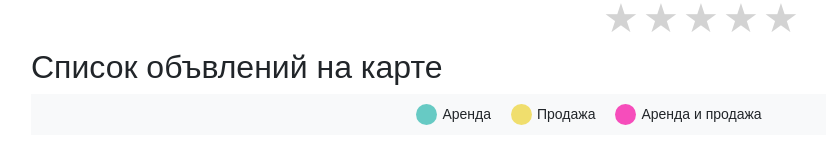
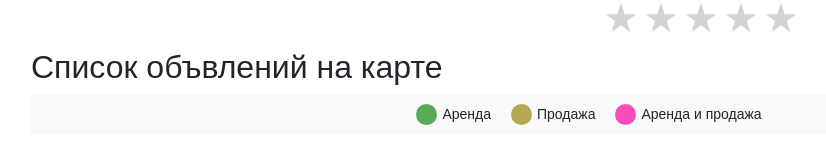
Before and after one commit to SaidenovRamzan/test, a Django app: template esdp-ap-11-team-1/rentbooks/templates/detail_book.html in a window 1280 px wide. Shown: the part 346-491 px from the top of the page, without its empty margins (51-877 px from the left). Run offline with Django 4.2, Linux system fonts and the light colour scheme; the template is opened without the code that fills it: most values are stand-ins (such as "Sample title", 1, 10 or a date in 2020); some libraries are stand-ins or nearby versions.

Commit message:
поменял цвета для обявлений

```diff
--- a/esdp-ap-11-team-1/rentbooks/templates/detail_book.html
+++ b/esdp-ap-11-team-1/rentbooks/templates/detail_book.html
@@ -81,9 +81,9 @@
             </div>
             <div class="col-12">
                 <div class="map-legend-bar">
-                    <span class="legend-item"><span class="color-box" style="background: rgba(42,183,172,0.7);"></span> Аренда</span>
+                    <span class="legend-item"><span class="color-box" style="background: rgba(20, 138, 16, 0.7);"></span> Аренда</span>
                     <span class="legend-item"><span class="color-box"
-                                                    style="background: rgba(236,211,48,0.7);"></span> Продажа</span>
+                                                    style="background: rgba(153, 134, 12, 0.7);"></span> Продажа</span>
                     <span class="legend-item"><span class="color-box" style="background: rgba(245,4,159,0.7);"></span> Аренда и продажа</span>
                 </div>
                 <div id="map" style="width: auto; height: 600px"></div>
@@ -278,7 +278,7 @@
                     // Последний байт (77) определяет прозрачность.
                     // Прозрачность заливки также можно задать используя опцию "fillOpacity".
                     {% if ad.user_shelf.price_for_week  %}
-                        fillColor: "rgba(42,183,172,0.45)",
+                        fillColor: "rgba(20, 138, 16, 0.7)",
                         // Цвет обводки.
                         strokeColor: "#8eb2a4",
                     {% endif %}
```
